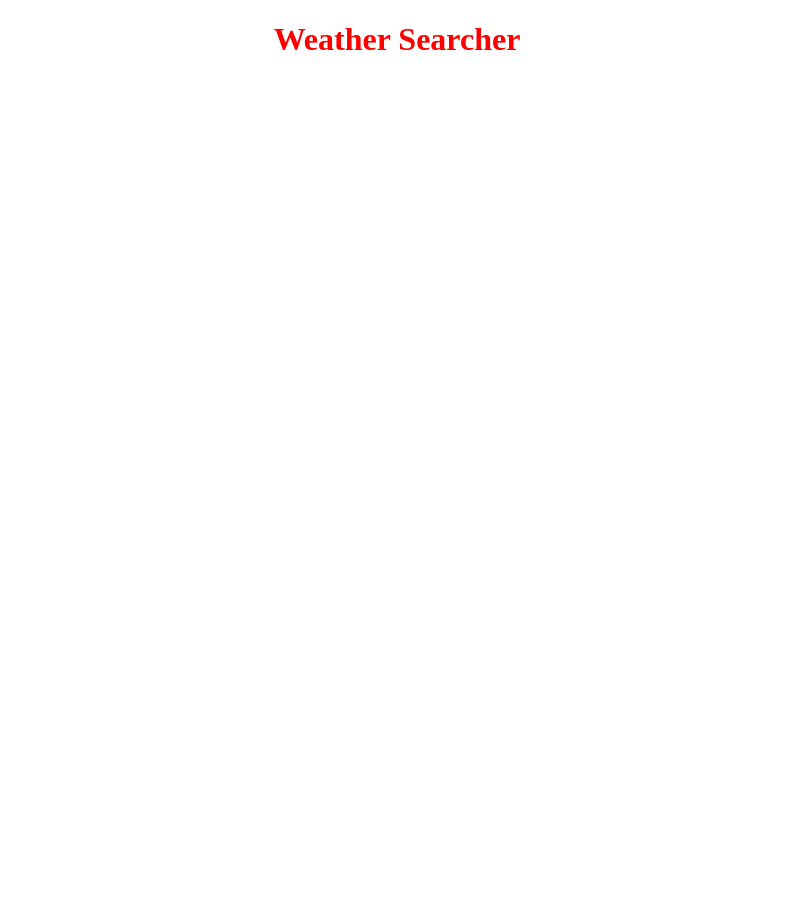
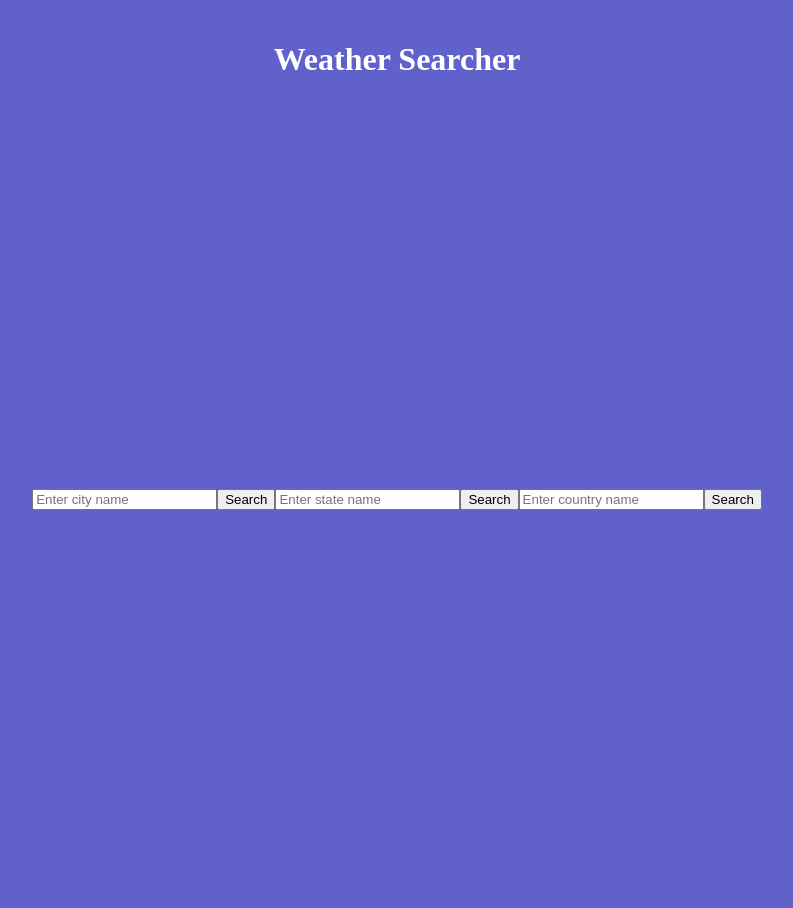
Before and after one commit to Inferno2342/VsCode-Stuff, a Flask app: page / in a window 1280 px wide. Before the commit the part shown is almost empty. Shown: the whole page, without its empty margins (243-1036 px from the left). Before the commit the page ends 50 px from the top, so only its background shows below. Run offline with Flask 3, Linux system fonts and the light colour scheme.

Commit message:
Insert weather icon <img> element and reorganize form layout

```diff
--- a/static/style.css
+++ b/static/style.css
@@ -1,4 +1,23 @@
 h1{
-    text-align: center;
-    color:red;
+    align-items: center;
+    justify-content: center;
+    display: flex;
+
+    color: white;
 }
+body{
+    background-color: rgb(97, 97, 203);
+}
+form{
+    margin: 0;
+    height: 100vh;
+    display: flex;
+    justify-content: center;
+    align-items: center;
+}
+.weather-icon {
+    display: block;
+    margin: 20px auto;   /* centers the image */
+    width: 120px;        /* adjust size */
+    height: auto;        /* keeps proportions */
+}
--- a/templates/index.html
+++ b/templates/index.html
@@ -7,6 +7,20 @@
     <link rel="stylesheet" href="{{ url_for('static', filename='style.css') }}">
 </head>
 <body>
+    <img src="" class="weather-icon">
+
     <h1>Weather Searcher</h1>
+    <form action="/" method="post">
+        <input type="text" name="city" placeholder="Enter city name" required>
+        <button type="submit">Search</button>
+
+    <form action="/city" method="post">
+        <input type="text" name="state" placeholder="Enter state name" required>
+        <button type="submit">Search</button>
+
+    <form action="/country" method="post">
+        <input type="text" name="country" placeholder="Enter country name" required>
+        <button type="submit">Search</button>
+
 </body>
 </html>
```
